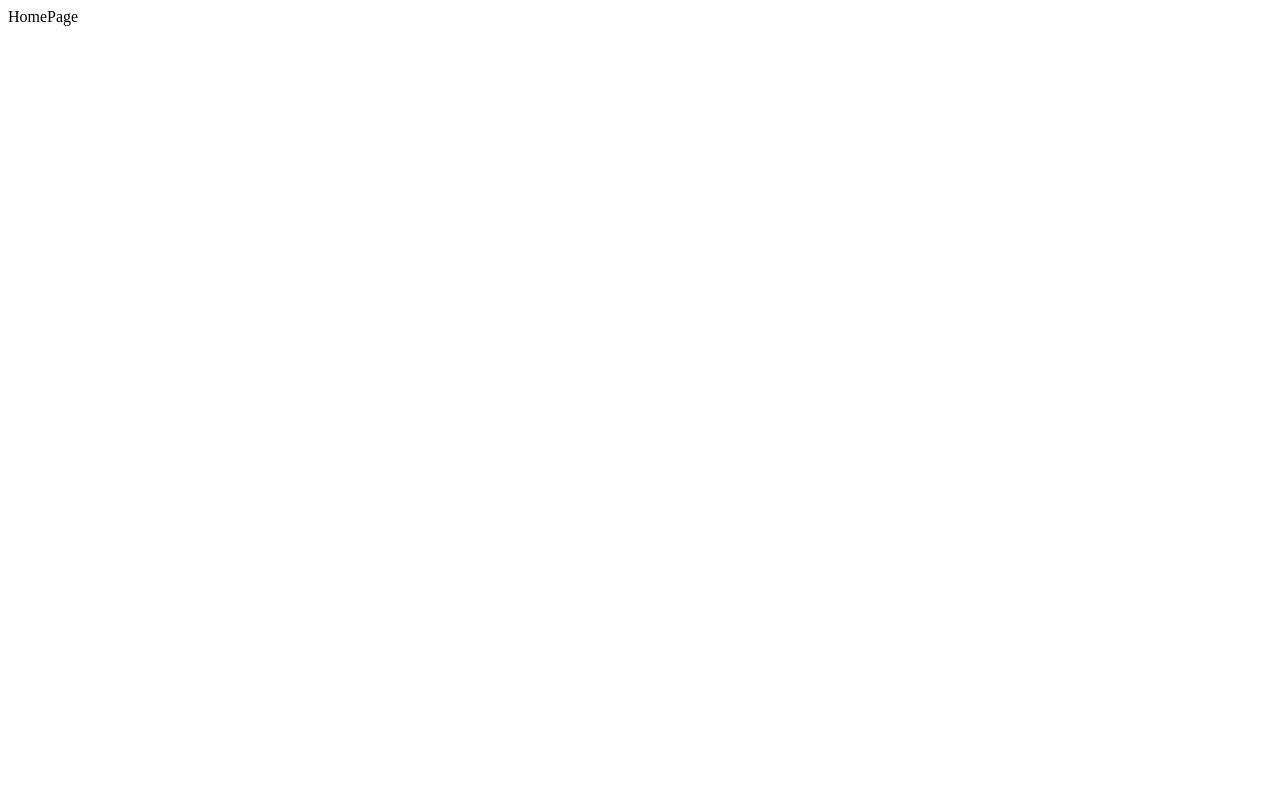
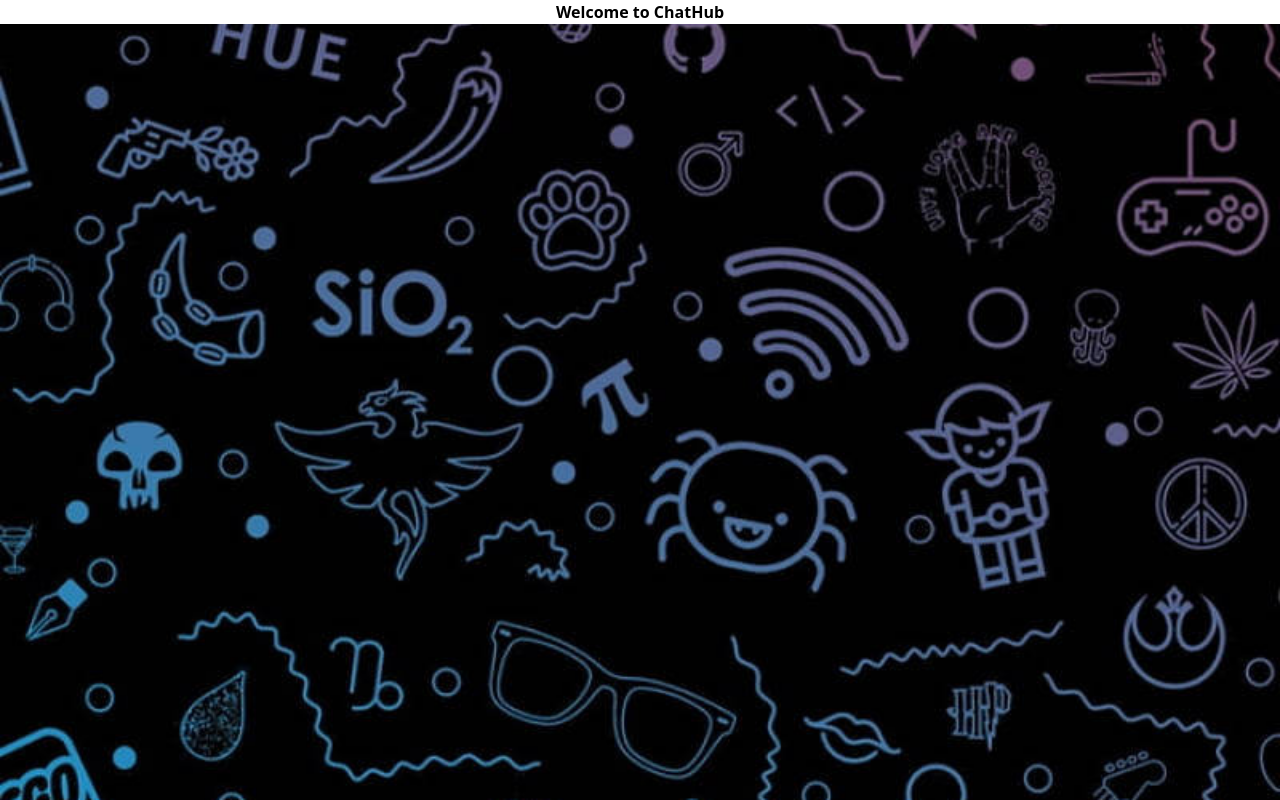
Before and after one commit to Chandrima-Kar/ChatHub, a React (Create React App) app in the folder frontend/: page / in a window 1280 px wide. Built offline with nearby package versions, Linux system fonts and the light colour scheme.

Commit message:
new changes updated

```diff
--- a/frontend/package.json
+++ b/frontend/package.json
@@ -41,5 +41,8 @@
       "last 1 firefox version",
       "last 1 safari version"
     ]
+  },
+  "devDependencies": {
+    "tailwindcss": "^3.4.4"
   }
 }
--- a/frontend/src/App.css
+++ b/frontend/src/App.css
@@ -0,0 +1,7 @@
+@import url("https://fonts.googleapis.com/css2?family=Lato&family=Montserrat:wght@700&family=Open+Sans&family=Roboto&family=Ubuntu:wght@400;500&display=swap");
+
+.App {
+  min-height: 100vh;
+  display: flex;
+  background-image: url("../src/backgroundImage.jpg");
+}
--- a/frontend/src/App.js
+++ b/frontend/src/App.js
@@ -1,4 +1,5 @@
 import { Routes, Route } from "react-router-dom";
+import "./index.css";
 import HomePage from "./Pages/HomePage";
 import ChatPage from "./Pages/ChatPage";
 import React from "react";
--- a/frontend/src/Pages/HomePage.js
+++ b/frontend/src/Pages/HomePage.js
@@ -1,7 +1,22 @@
 import React from "react";
 
 const HomePage = () => {
-  return <div>HomePage</div>;
+  return (
+    <div>
+      <div
+        className="bg-cover bg-center h-screen flex"
+        style={{ backgroundImage: `url(/bg.jpg)` }}
+      >
+        <div className="container justify-center items-center">
+          <div className="text ">
+            <h1 className="bg-white text-black font-semibold text-center">
+              Welcome to ChatHub
+            </h1>
+          </div>
+        </div>
+      </div>
+    </div>
+  );
 };
 
 export default HomePage;
--- a/frontend/src/index.css
+++ b/frontend/src/index.css
@@ -1,13 +1,5 @@
-body {
-  margin: 0;
-  font-family: -apple-system, BlinkMacSystemFont, 'Segoe UI', 'Roboto', 'Oxygen',
-    'Ubuntu', 'Cantarell', 'Fira Sans', 'Droid Sans', 'Helvetica Neue',
-    sans-serif;
-  -webkit-font-smoothing: antialiased;
-  -moz-osx-font-smoothing: grayscale;
-}
+@import url("https://fonts.googleapis.com/css2?family=Lato&family=Montserrat:wght@700&family=Open+Sans&family=Roboto&family=Ubuntu:wght@400;500&display=swap");
 
-code {
-  font-family: source-code-pro, Menlo, Monaco, Consolas, 'Courier New',
-    monospace;
-}
+@tailwind base;
+@tailwind components;
+@tailwind utilities;
--- /dev/null
+++ b/frontend/tailwind.config.js
@@ -0,0 +1,8 @@
+/** @type {import('tailwindcss').Config} */
+module.exports = {
+  content: ["./src/**/*.{js,jsx,ts,tsx}"],
+  theme: {
+    extend: {},
+  },
+  plugins: [],
+};
```
Also changed, not shown: frontend/public/bg.jpg (added), 1 other file (tests, documents, lock files or other folders).
